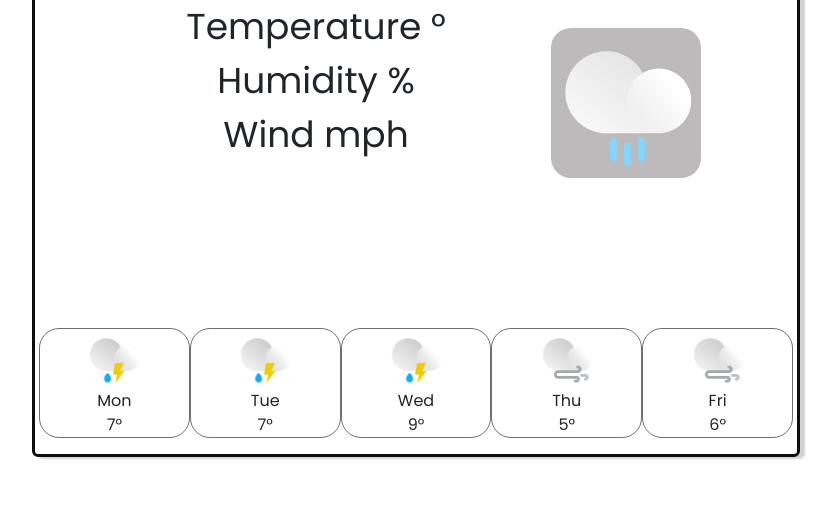
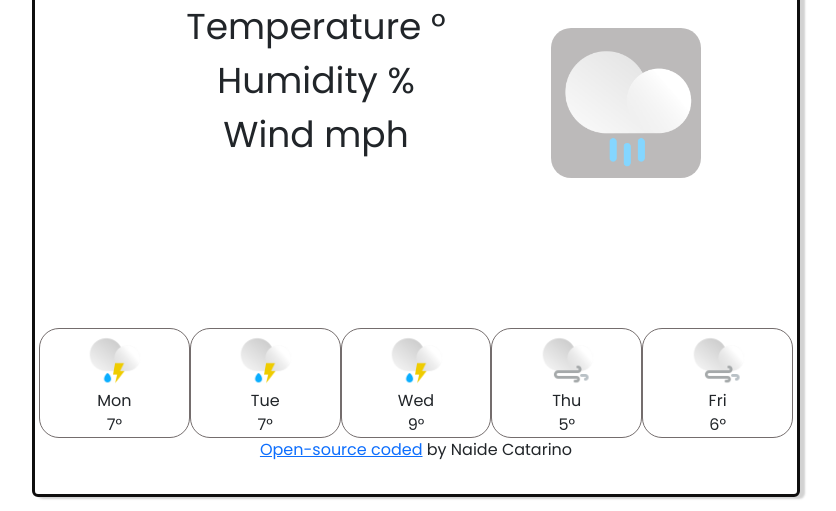
Before and after one commit to NCatari/weather-app, a plain HTML site: page index.html in a window 1280 px wide. Shown: the part 289-800 px from the top of the page, without its empty margins (50-886 px from the left). Drawn offline with nearby package versions, Linux system fonts and the light colour scheme.

Commit message:
linked to GitHub repository

```diff
--- a/index.html
+++ b/index.html
@@ -80,6 +80,13 @@
               Fri <br />
               6°
             </div>
+
+            <p>
+              <a href="https://github.com/NCatari/weather-app"
+                >Open-source coded</a
+              >
+              by Naide Catarino
+            </p>
           </div>
         </div>
       </div>
```
